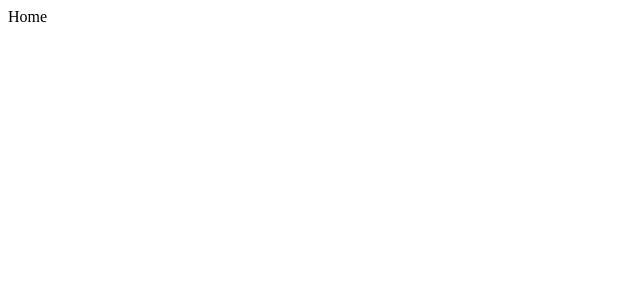
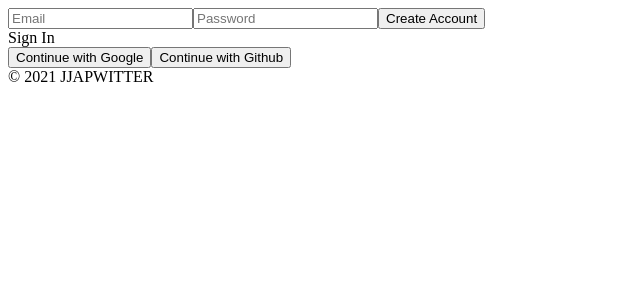
Before and after one commit to denev723/jjapwitter, a React (Create React App) app: page / in a window 1280 px wide. Shown: the top 300 px of the page, without its empty margins (0-640 px from the left). Built offline with nearby package versions, Linux system fonts and the light colour scheme; no server answers.

Commit message:
login, logout 추가

```diff
--- /dev/null
+++ b/jsconfig.json
@@ -0,0 +1,6 @@
+{
+  "compilerOptions": {
+    "baseUrl": "src"
+  },
+  "include": ["src"]
+}
--- a/src/components/App.js
+++ b/src/components/App.js
@@ -1,8 +1,26 @@
-import React from "react";
-import AppRouter from "./Router";
+import React, { useState, useEffect } from "react";
+import AppRouter from "components/Router";
+import { authService } from "fbase";
 
 function App() {
-  return <AppRouter />;
+  const [init, setInit] = useState(false);
+  const [isLoggedIn, setIsLoggedIn] = useState(false);
+  useEffect(() => {
+    authService.onAuthStateChanged((user) => {
+      if (user) {
+        setIsLoggedIn(true);
+      } else {
+        setIsLoggedIn(false);
+      }
+      setInit(true);
+    });
+  }, []);
+  return (
+    <>
+      {init ? <AppRouter isLoggedIn={isLoggedIn} /> : "Initializing..."}
+      <footer>&copy; {new Date().getFullYear()} JJAPWITTER </footer>
+    </>
+  );
 }
 
 export default App;
--- /dev/null
+++ b/src/components/Navigation.js
@@ -0,0 +1,19 @@
+import React from "react";
+import { Link } from "react-router-dom";
+
+const Navigation = () => {
+  return (
+    <nav>
+      <ul>
+        <li>
+          <Link to="/">Home</Link>
+        </li>
+        <li>
+          <Link to="/profile">My Profile</Link>
+        </li>
+      </ul>
+    </nav>
+  );
+};
+
+export default Navigation;
--- a/src/components/Router.js
+++ b/src/components/Router.js
@@ -1,23 +1,37 @@
-import React, { useState } from "react";
-import { HashRouter as Router, Route, Switch } from "react-router-dom";
-import Auth from "../routes/Auth";
-import Home from "../routes/Home";
+import React from "react";
+import {
+  HashRouter as Router,
+  Route,
+  Switch,
+  Redirect,
+} from "react-router-dom";
+import Profile from "routes/Profile";
+import Auth from "routes/Auth";
+import Home from "routes/Home";
+import Navigation from "components/Navigation";
 
-const AppRouter = () => {
-  const [isLoggedIn, setIsLoggedIn] = useState(true);
+const AppRouter = ({ isLoggedIn }) => {
   return (
     <Router>
+      {isLoggedIn && <Navigation />}
       <Switch>
         {isLoggedIn ? (
           <>
             <Route exact path="/">
               <Home />
             </Route>
+            <Route exact path="/profile">
+              <Profile />
+            </Route>
+            <Redirect from="*" to="/" />
           </>
         ) : (
-          <Route exact path="/">
-            <Auth />
-          </Route>
+          <>
+            <Route exact path="/">
+              <Auth />
+            </Route>
+            <Redirect from="*" to="/" />
+          </>
         )}
       </Switch>
     </Router>
--- a/src/firebase.js
+++ b/src/fbase.js
@@ -1,4 +1,5 @@
-import * as firebase from "firebase/app";
+import firebase from "firebase/app";
+import "firebase/auth";
 
 // react에서는 환경변수 앞에 REACT_APP_을 붙여줘야 함
 const firebaseConfig = {
@@ -10,4 +11,8 @@ const firebaseConfig = {
   appId: process.env.REACT_APP_APP_ID,
 };
 
-export default firebase.initializeApp(firebaseConfig);
+firebase.initializeApp(firebaseConfig);
+
+export const firebaseInstance = firebase;
+
+export const authService = firebase.auth();
--- a/src/routes/Auth.js
+++ b/src/routes/Auth.js
@@ -1,7 +1,90 @@
-import React from "react";
+import React, { useState } from "react";
+import { authService, firebaseInstance } from "fbase";
 
 const Auth = () => {
-  return <div>Auth</div>;
+  const [email, setEmail] = useState("");
+  const [password, setPassword] = useState("");
+  const [newAccount, setNewAccount] = useState(true);
+  const [error, setError] = useState("");
+  const onChange = (event) => {
+    const {
+      target: { name, value },
+    } = event;
+    if (name === "email") {
+      setEmail(value);
+    } else if (name === "password") {
+      setPassword(value);
+    }
+  };
+  const onSubmit = async (event) => {
+    event.preventDefault();
+    try {
+      let data;
+      if (newAccount) {
+        data = await authService.createUserWithEmailAndPassword(
+          email,
+          password,
+        );
+      } else {
+        data = await authService.signInWithEmailAndPassword(email, password);
+      }
+      console.log(data);
+    } catch (error) {
+      setError(error.message);
+    }
+  };
+  const toggleAccount = () => setNewAccount((prev) => !prev);
+  const onSocialClick = async (event) => {
+    const {
+      target: { name },
+    } = event;
+    let provider;
+    if (name === "google") {
+      provider = new firebaseInstance.auth.GoogleAuthProvider();
+    } else if (name === "github") {
+      provider = new firebaseInstance.auth.GithubAuthProvider();
+    }
+    const data = await authService.signInWithPopup(provider);
+    console.log(data);
+  };
+
+  return (
+    <div>
+      <form onSubmit={onSubmit}>
+        <input
+          name="email"
+          type="email"
+          placeholder="Email"
+          required
+          value={email}
+          onChange={onChange}
+        />
+        <input
+          name="password"
+          type="password"
+          placeholder="Password"
+          required
+          value={password}
+          onChange={onChange}
+        />
+        <input
+          type="submit"
+          value={newAccount ? "Create Account" : "Sign In"}
+        />
+        {error}
+      </form>
+      <span onClick={toggleAccount}>
+        {newAccount ? "Sign In" : "Create Account"}
+      </span>
+      <div>
+        <button name="google" onClick={onSocialClick}>
+          Continue with Google
+        </button>
+        <button name="github" onClick={onSocialClick}>
+          Continue with Github
+        </button>
+      </div>
+    </div>
+  );
 };
-
 export default Auth;
--- a/src/routes/Profile.js
+++ b/src/routes/Profile.js
@@ -1,7 +1,18 @@
+import { authService } from "fbase";
 import React from "react";
+import { useHistory } from "react-router-dom";
 
 const Profile = () => {
-  return <div>Profile</div>;
+  const history = useHistory();
+  const onLogoutClick = () => {
+    authService.signOut();
+    history.push("/");
+  };
+  return (
+    <>
+      <button onClick={onLogoutClick}>Logout</button>
+    </>
+  );
 };
 
 export default Profile;
```
